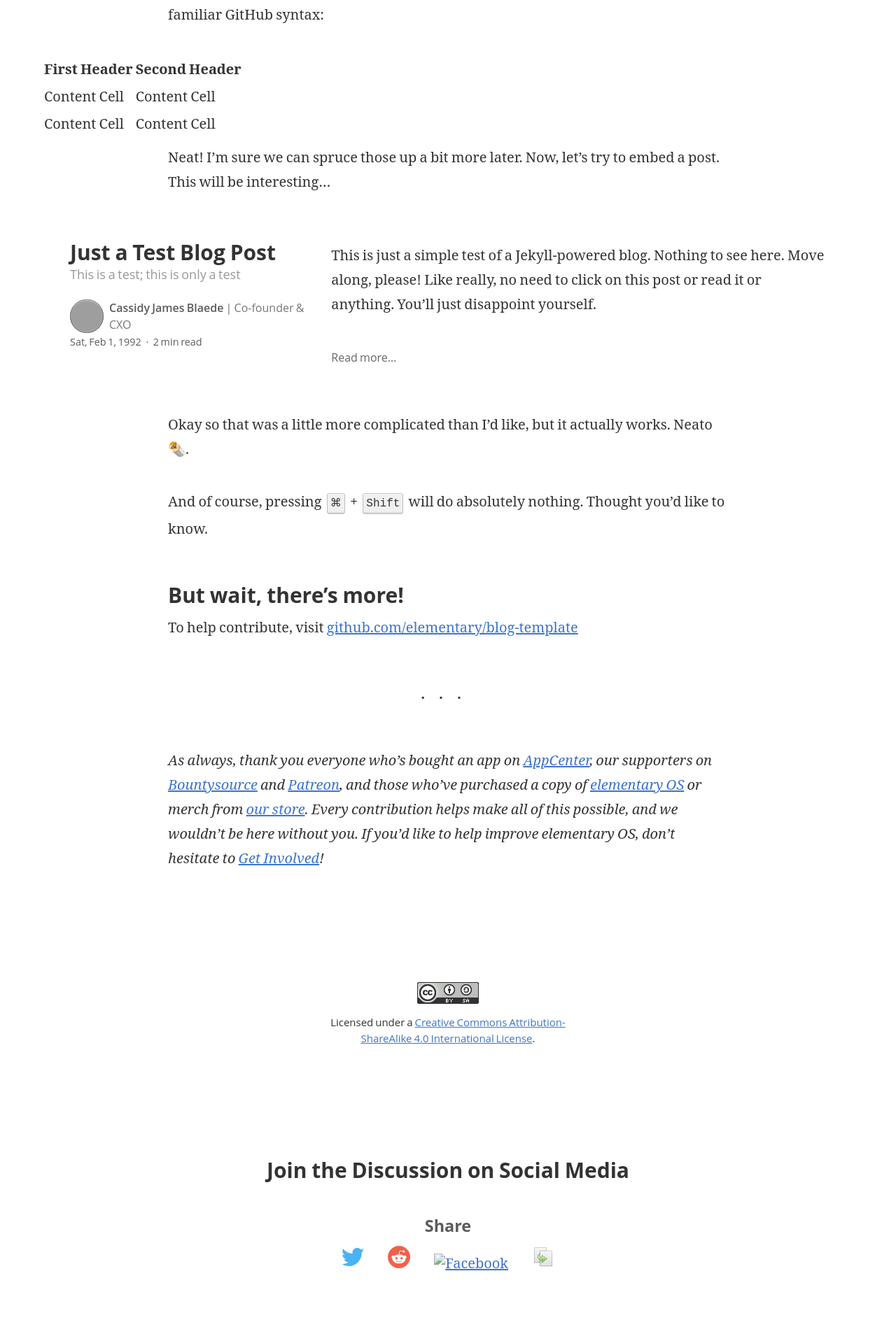
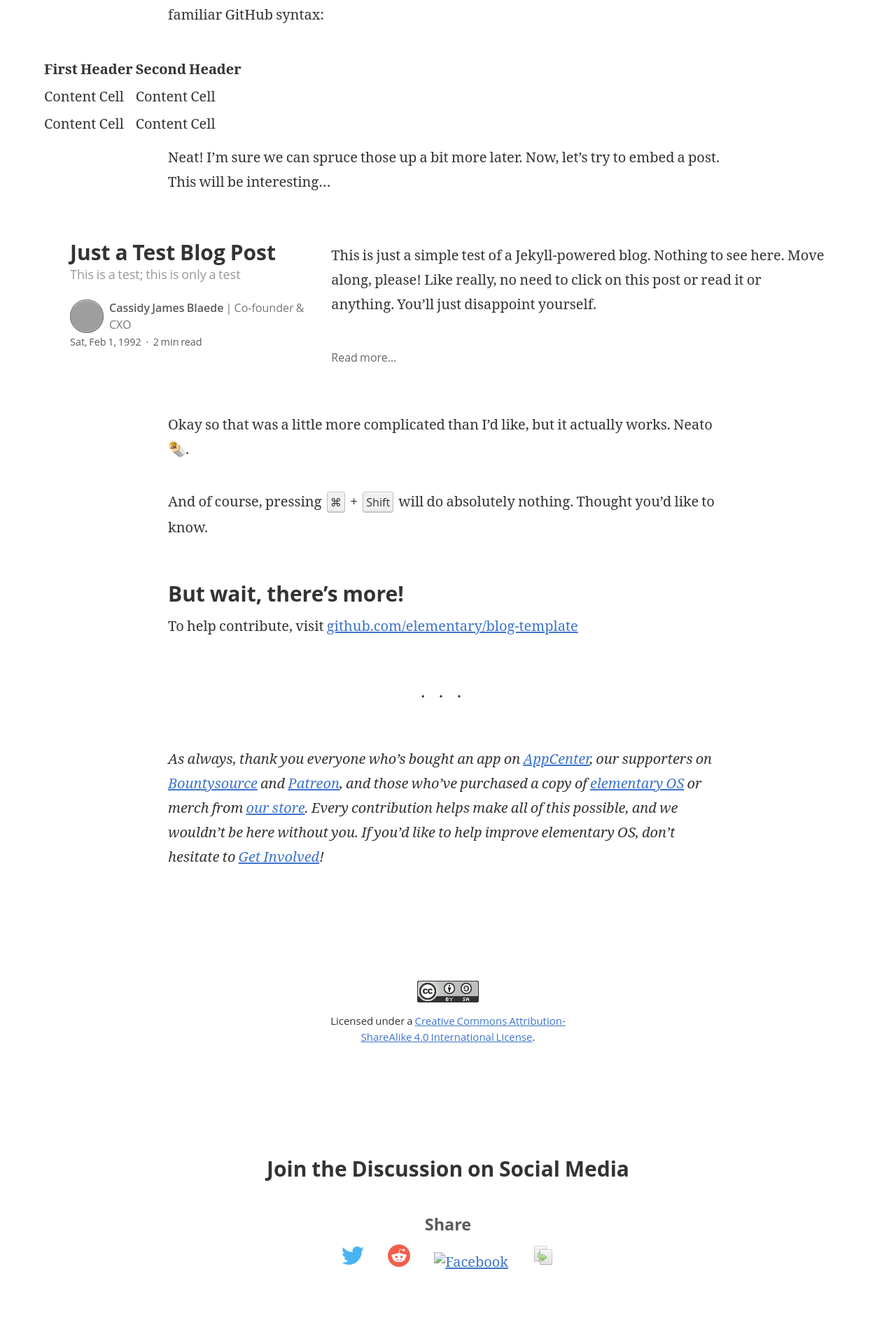
Before and after one commit to elementary/blog-template, a Jekyll site: the page built from _posts/1992-02-01-test.md, in a window 1280 px wide. Shown: the part 4483-6400 px from the top of the page at 70% size. Built offline with Jekyll 4.4.1, drawn with Linux system fonts in a browser that asks for light colours; our own code applies the rules of GitHub Pages for plain Markdown files; grey boxes are pictures that could not be loaded.

Commit message:
Use the UI font for keycaps
Co-Authored-By: Cassidy James Blaede <cassidy@elementary.io>

```diff
--- a/_sass/_typography.scss
+++ b/_sass/_typography.scss
@@ -134,7 +134,7 @@ kbd {
     inset 0 1px 0 0 #fff,
     inset 0 -2px 0 0 #d9d9d9;
   display: inline-block;
-  font-family: "Roboto Mono", monospace;
+  font-family: var(--ui-font);
   font-size: 80%;
   line-height: 1.5;
   margin: 3px;
```
